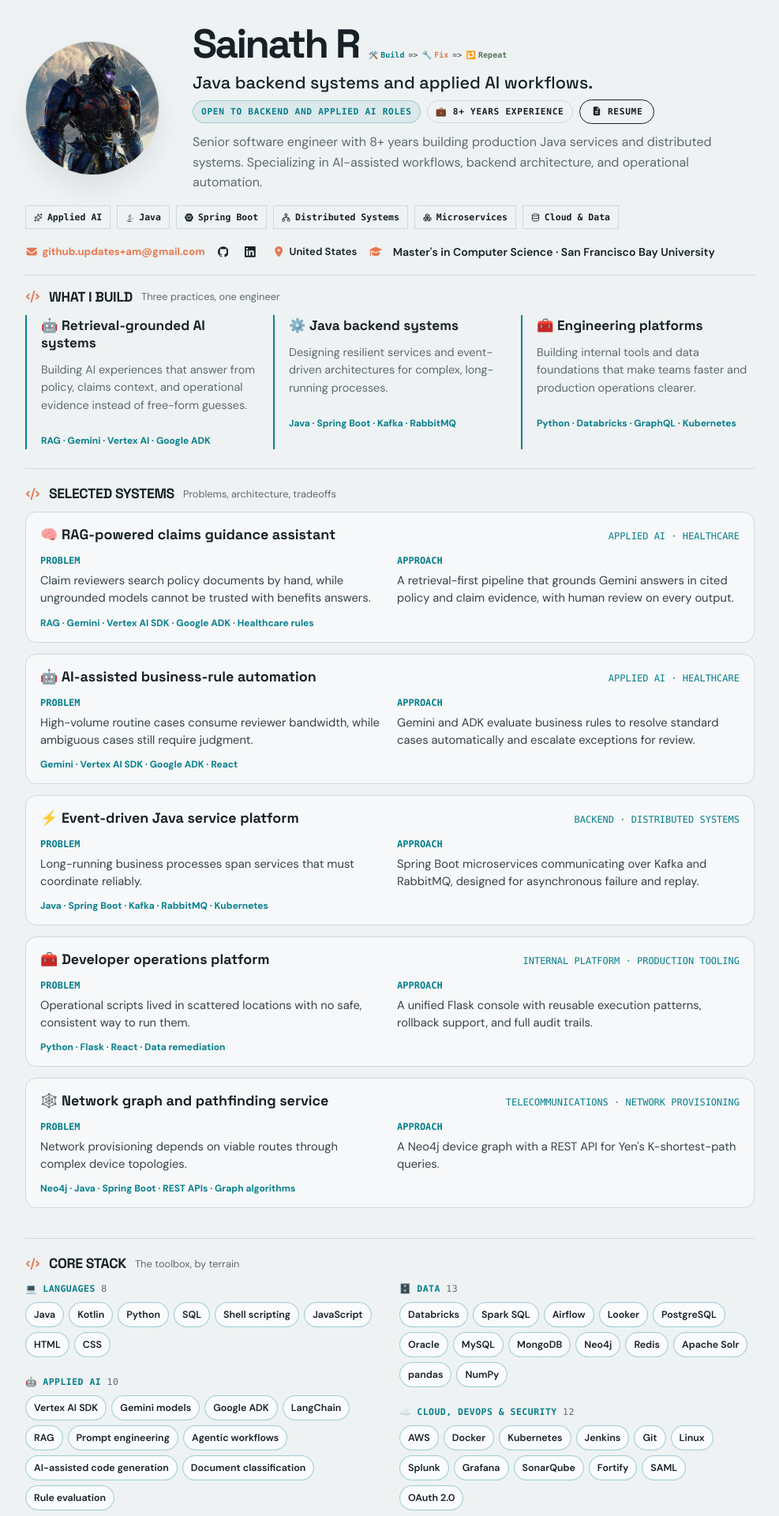
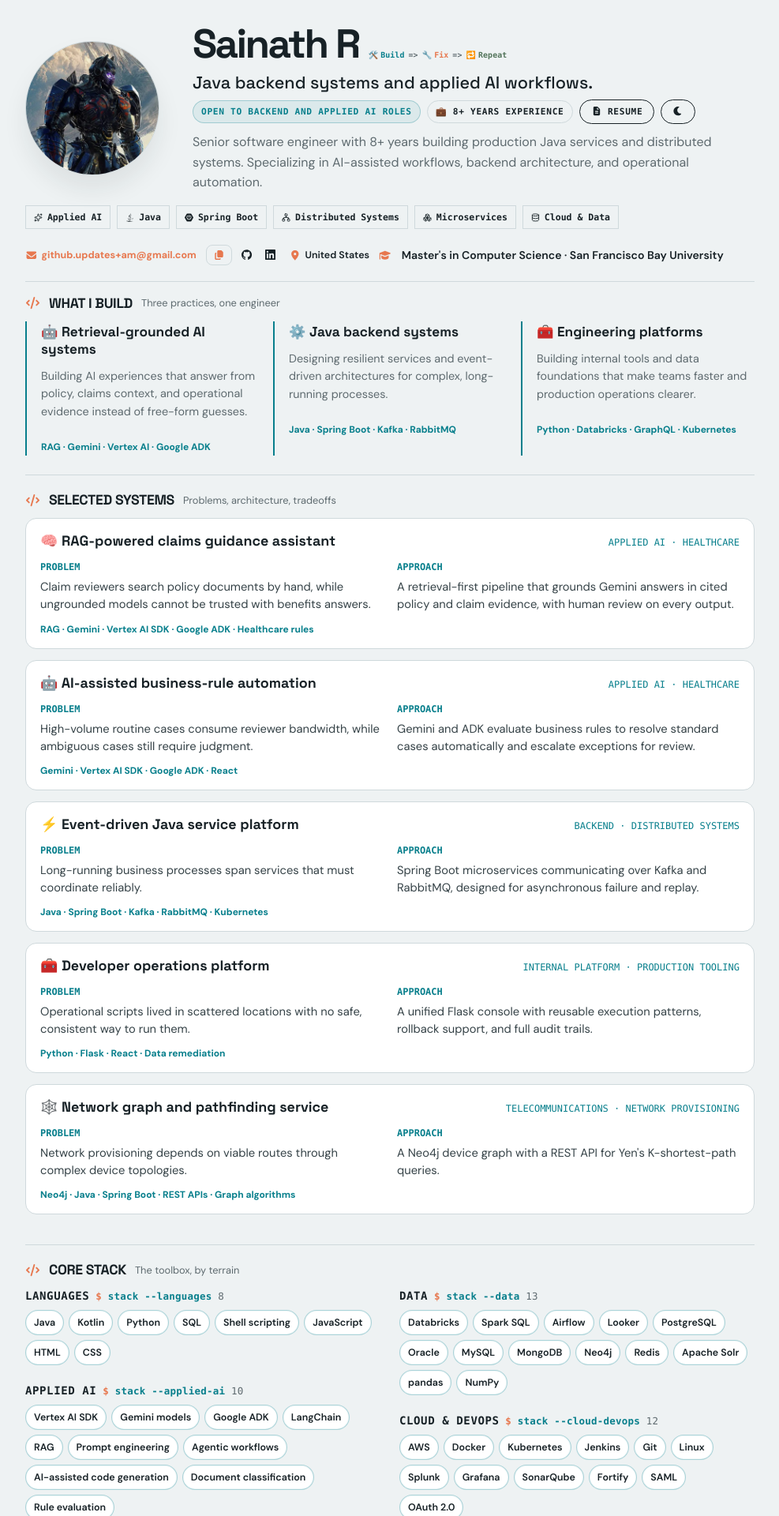
Before and after one commit to reddysainathn/reddysainathn.github.io, a React (Vite) app: page /#expertise in a window 1280 px wide. Shown: the top 1920 px of the page at 79% size, without its empty margins (146-1133 px from the left). Built offline with nearby package versions, Linux system fonts and the light colour scheme.

Commit message:
Add scroll reveals, OG share card, SPA fallback and testimonials scaffold

```diff
--- a/package.json
+++ b/package.json
@@ -14,6 +14,7 @@
   "scripts": {
     "dev": "vite",
     "build": "vite build",
+    "postbuild": "cp dist/index.html dist/404.html",
     "preview": "vite preview",
     "predeploy": "npm run build",
     "deploy": "gh-pages -d dist"
--- a/src/App.jsx
+++ b/src/App.jsx
@@ -7,6 +7,7 @@
 import Experience from './components/Experience';
 import Footer from './components/Footer';
 import PrintResume from './components/PrintResume';
+import Testimonials from './components/Testimonials';
 
 const App = () => {
   const data = resumeData;
@@ -19,6 +20,7 @@
         <SelectedWork work={data.selectedWork} />
         <Skills skills={data.skills} />
         <Experience experience={data.experience} defaultLogo={data.defaultLogo} />
+        <Testimonials testimonials={data.testimonials} />
         <Footer name={data.name} />
       </div>
       <PrintResume data={data} />
--- a/src/components/Hero.jsx
+++ b/src/components/Hero.jsx
@@ -1,9 +1,10 @@
-import React, { useState } from 'react';
+import React, { useState, useEffect, useRef } from 'react';
 import { FontAwesomeIcon } from '@fortawesome/react-fontawesome';
-import { faEnvelope, faFileLines, faGraduationCap, faLocationDot } from '@fortawesome/free-solid-svg-icons';
+import { faCheck, faCopy, faEnvelope, faFileLines, faGraduationCap, faLocationDot, faMoon, faSun } from '@fortawesome/free-solid-svg-icons';
 import { yearsOfExperience } from '../utils/dates';
 import { pdfFileName } from '../utils/pdf';
 import { trackEvent } from '../lib/events';
+import { getPreferredTheme, applyTheme } from '../lib/theme';
 import { TechIcon } from './TechIcon';
 
 const FALLBACK_IMAGE = '/images/profile-fallback.svg';
@@ -11,6 +12,45 @@
 const Hero = ({ data }) => {
   const [profileImage, setProfileImage] = useState(data.profileImage || FALLBACK_IMAGE);
   const heroYears = yearsOfExperience(data.experience);
+  const [theme, setTheme] = useState(getPreferredTheme);
+  const [copied, setCopied] = useState(false);
+  const manualTheme = useRef(false);
+
+  useEffect(() => { applyTheme(theme); }, [theme]);
+
+  useEffect(() => {
+    const query = window.matchMedia('(prefers-color-scheme: dark)');
+    const onChange = event => {
+      if (!manualTheme.current) setTheme(event.matches ? 'dark' : 'light');
+    };
+    if (query.addEventListener) query.addEventListener('change', onChange);
+    return () => { if (query.removeEventListener) query.removeEventListener('change', onChange); };
+  }, []);
+
+  const toggleTheme = () => {
+    manualTheme.current = true;
+    setTheme(previous => {
+      const next = previous === 'dark' ? 'light' : 'dark';
+      trackEvent('theme_toggle', { theme: next });
+      return next;
+    });
+  };
+
+  const copyEmail = async () => {
+    try {
+      await window.navigator.clipboard.writeText(data.email);
+    } catch {
+      const area = document.createElement('textarea');
+      area.value = data.email;
+      document.body.appendChild(area);
+      area.select();
+      try { document.execCommand('copy'); } catch { /* ignore */ }
+      area.remove();
+    }
+    setCopied(true);
+    trackEvent('contact_copy');
+    window.setTimeout(() => setCopied(false), 2000);
+  };
 
   return (
     <section className="introduction">
@@ -33,6 +73,7 @@
             {data.availability && <span className="availability-badge">{data.availability}</span>}
             {Number.isFinite(heroYears) && heroYears > 0 && <span className="years-pill">💼 {heroYears}+ years experience</span>}
             <button type="button" className="print-button no-print" onClick={() => { trackEvent('print_resume_click'); const prevTitle = document.title; document.title = pdfFileName(); window.print(); document.title = prevTitle; }}><FontAwesomeIcon icon={faFileLines} /> Resume</button>
+            <button type="button" className="print-button no-print" onClick={toggleTheme} aria-pressed={theme === 'dark'} aria-label={theme === 'dark' ? 'Switch to light mode' : 'Switch to dark mode'} title="Toggle theme"><FontAwesomeIcon icon={theme === 'dark' ? faSun : faMoon} /></button>
           </div>
           <p className="intro-copy">{data.intro.replace('{years}', heroYears ?? 10)}</p>
         </div>
@@ -60,6 +101,7 @@
       </div>
       <div className="contact-links">
         <a className="email-link" href={`mailto:${data.email}?subject=Hello%20Sainath`}><FontAwesomeIcon icon={faEnvelope} /> {data.email}</a>
+        <button type="button" className="icon-button no-print" onClick={copyEmail} aria-label={copied ? 'Email address copied' : 'Copy email address'} title={copied ? 'Copied!' : 'Copy email'}><FontAwesomeIcon icon={copied ? faCheck : faCopy} /></button>
         <a href={data.github} target="_blank" rel="noopener noreferrer" aria-label="GitHub profile" title="GitHub"><TechIcon name="github" /></a>
         <a href={data.linkedin} target="_blank" rel="noopener noreferrer" aria-label="LinkedIn profile" title="LinkedIn"><TechIcon name="linkedin" /></a>
         <span><FontAwesomeIcon icon={faLocationDot} /> {data.location}</span>
--- a/src/components/Skills.jsx
+++ b/src/components/Skills.jsx
@@ -1,13 +1,7 @@
 import { FontAwesomeIcon } from '@fortawesome/react-fontawesome';
 import { faCode } from '@fortawesome/free-solid-svg-icons';
 
-const CATEGORY_ICONS = {
-  'Languages': '💻',
-  'Applied AI': '🤖',
-  'Backend & Platform': '⚙️',
-  'Data': '🗄️',
-  'Cloud, DevOps & Security': '☁️',
-};
+const slug = category => category.toLowerCase().replace(/[^a-z0-9]+/g, '-').replace(/^-|-$/g, '');
 
 const Skills = ({ skills = {} }) => (
   <section id="skills" className="skills section-block">
@@ -15,7 +9,7 @@
     <div className="skills-grid">
       {Object.entries(skills).map(([category, skillList]) => (
         <div className="skill-group" key={category}>
-          <h3>{CATEGORY_ICONS[category] && <span aria-hidden="true">{CATEGORY_ICONS[category]}</span>} {category} <span className="skill-count">{(Array.isArray(skillList) ? skillList : []).length}</span></h3>
+          <p className="skill-cmd"><span className="skill-name">{category}</span> <span className="code-accent">$</span> stack --{slug(category)} <span className="skill-count">{(Array.isArray(skillList) ? skillList : []).length}</span></p>
           <div>{(Array.isArray(skillList) ? skillList : []).map(skill => <span className="skill-pill" key={skill}>{skill}</span>)}</div>
         </div>
       ))}
--- a/src/content/resumeData.json
+++ b/src/content/resumeData.json
@@ -78,6 +78,7 @@
       "stack": "Neo4j · Java · Spring Boot · REST APIs · Graph algorithms"
     }
   ],
+  "testimonials": [],
   "education": {
     "degree": "Master's in Computer Science",
     "school": "San Francisco Bay University",
@@ -89,7 +90,7 @@
     "Applied AI": ["Vertex AI SDK", "Gemini models", "Google ADK", "LangChain", "RAG", "Prompt engineering", "Agentic workflows", "AI-assisted code generation", "Document classification", "Rule evaluation"],
     "Backend & Platform": ["Spring Boot", "Flask", "HTMX", "React", "Kafka", "RabbitMQ", "Hibernate", "Liquibase", "Activiti", "Play Framework", "ExpressJS", "GraphQL"],
     "Data": ["Databricks", "Spark SQL", "Airflow", "Looker", "PostgreSQL", "Oracle", "MySQL", "MongoDB", "Neo4j", "Redis", "Apache Solr", "pandas", "NumPy"],
-    "Cloud, DevOps & Security": ["AWS", "Docker", "Kubernetes", "Jenkins", "Git", "Linux", "Splunk", "Grafana", "SonarQube", "Fortify", "SAML", "OAuth 2.0"]
+    "Cloud & DevOps": ["AWS", "Docker", "Kubernetes", "Jenkins", "Git", "Linux", "Splunk", "Grafana", "SonarQube", "Fortify", "SAML", "OAuth 2.0"]
   },
   "experience": [
     {
--- /dev/null
+++ b/src/lib/theme.js
@@ -0,0 +1,20 @@
+const VALID_THEMES = ['light', 'dark'];
+
+export const getPreferredTheme = () => {
+  if (typeof window === 'undefined') return 'light';
+  if (
+    typeof window.matchMedia === 'function' &&
+    window.matchMedia('(prefers-color-scheme: dark)').matches
+  ) {
+    return 'dark';
+  }
+  return 'light';
+};
+
+export const applyTheme = theme => {
+  if (typeof document === 'undefined') return;
+  const next = VALID_THEMES.includes(theme) ? theme : 'light';
+  document.documentElement.dataset.theme = next;
+  const meta = document.querySelector('meta[name="theme-color"]');
+  if (meta) meta.setAttribute('content', next === 'dark' ? '#0f1619' : '#087f8c');
+};
--- a/src/styles/App.css
+++ b/src/styles/App.css
@@ -1,4 +1,5 @@
-:root { --ink: #172126; --muted: #5e6a6f; --accent: #087f8c; --signal: #e7784f; --line: #cfd9dc; --paper: #eef2f3; --white: #ffffff; }
+:root { --ink: #172126; --muted: #5e6a6f; --accent: #087f8c; --signal: #e7784f; --line: #cfd9dc; --paper: #eef2f3; --white: #ffffff; --invert: #ffffff; --card: #ffffff; --body: #354247; --thumb: #52745a; color-scheme: light; }
+[data-theme="dark"] { --ink: #e9f0f2; --muted: #9fb0b5; --accent: #3fb6c2; --signal: #f0926b; --line: #2b3a40; --paper: #0f1619; --white: #ffffff; --invert: #10181b; --card: #172227; --body: #c2ced2; --thumb: #8fb996; color-scheme: dark; }
 body { background: var(--paper); color: var(--ink); }
 .portfolio { max-width: 980px; margin: 0 auto; padding: 18px 28px 36px; text-align: left; }
 .introduction { padding: 12px 0 18px; border-bottom: 1px solid var(--line); }
@@ -9,10 +10,8 @@
 .motto-step { display: inline-flex; gap: 3px; }
 .motto-step-1 { color: var(--accent); }
 .motto-step-2 { color: var(--signal); }
-.motto-step-3 { color: #52745a; }
+.motto-step-3 { color: var(--thumb); }
 .motto-arrow { color: var(--muted); margin: 0 5px; }
-.linkedin-link { align-items: center; background: var(--signal); border-radius: 50%; color: var(--white); display: inline-flex; font-size: .9rem; height: 28px; justify-content: center; line-height: 1; width: 28px; }
-.linkedin-link:hover { text-decoration: none; transform: translateY(-1px); }
 .intro-media { align-self: stretch; display: flex; flex: 0 0 auto; order: -1; }
 .profile-image { aspect-ratio: 1 / 1; border: 1px solid var(--line); border-radius: 50%; box-shadow: 0 18px 30px rgba(23, 33, 38, .08); height: 100%; margin: auto 0; max-height: 170px; max-width: 100%; object-fit: cover; object-position: center top; width: auto; }
 .eyebrow { color: var(--accent); font-family: 'SFMono-Regular', Consolas, monospace; font-size: .62rem; font-weight: 700; letter-spacing: .12em; margin: 0 0 12px; text-transform: uppercase; }
@@ -24,19 +23,18 @@
 .focus-tags { display: flex; flex-wrap: nowrap; gap: 8px; margin-top: 16px; overflow-x: auto; padding-bottom: 2px; }
 .focus-tags span { border: 1px solid var(--line); color: var(--ink); font-family: 'SFMono-Regular', Consolas, monospace; font-size: .72rem; font-weight: 700; padding: 7px 10px; }
 .focus-tags .tag-icon { height: .95em; margin-right: 6px; vertical-align: -2px; width: .95em; }
+[data-theme="dark"] .focus-tags span { background: var(--card); border-color: rgba(63, 182, 194, .5); }
 .contact-links .tag-icon, .pr-contact .tag-icon { height: 1.05em; margin-right: 5px; vertical-align: -2px; width: 1.05em; }
-.contact-links { align-items: center; display: flex; flex-wrap: nowrap; gap: 10px 16px; margin: 18px 0 0; overflow-x: auto; padding-bottom: 2px; white-space: nowrap; }
+.contact-links { align-items: center; display: flex; flex-wrap: nowrap; gap: 8px 12px; margin: 18px 0 0; overflow-x: auto; padding-bottom: 2px; white-space: nowrap; }
 .contact-links > * { flex: 0 0 auto; }
-.contact-links a, .contact-links span { color: var(--ink); font-size: .82rem; font-weight: 600; }
+.contact-links a, .contact-links span { color: var(--ink); font-size: .78rem; font-weight: 600; }
 .contact-links svg { color: var(--signal); margin-right: 5px; }
 .contact-links svg.tag-icon { color: inherit; }
 .contact-links .email-link { color: var(--signal); font-weight: 700; }
 .contact-links .education-inline { color: var(--muted); display: flex; gap: 8px; margin-top: 0; }
-.external-icon { font-size: .65rem; margin-left: 3px !important; }
 .education-inline { align-items: center; color: var(--muted); display: flex; flex-wrap: wrap; gap: 8px; margin-top: 18px; }
 .education-inline svg { color: var(--signal); }
 .education-inline span { font-size: .88rem; }
-.education-date { color: var(--muted); }
 .section-block { padding: 16px 0; border-bottom: none; }
 .selected-work.section-block { border-bottom: none; }
 .section-heading { align-items: center; display: flex; gap: 11px; margin-bottom: 12px; }
@@ -49,23 +47,21 @@
 .specialty p { color: var(--muted); font-size: .9rem; line-height: 1.55; margin: 0 0 22px; }
 .specialty span { color: var(--accent); font-size: .75rem; font-weight: 700; line-height: 1.45; }
 .work-list { border-top: none; }
-.work-item { background: rgba(255, 255, 255, .5); border: 1px solid var(--line); border-radius: 14px; margin-bottom: 14px; padding: 16px 18px; transition: border-color .2s ease, box-shadow .2s ease, transform .2s ease; }
+.work-item { background: var(--card); border: 1px solid var(--line); border-radius: 14px; margin-bottom: 14px; padding: 16px 18px; transition: border-color .2s ease, box-shadow .2s ease, transform .2s ease; }
 .work-item:hover { border-color: var(--accent); box-shadow: 0 10px 24px rgba(23, 33, 38, .08); transform: translateY(-2px); }
 .work-header { align-items: baseline; display: flex; gap: 16px; justify-content: space-between; margin-bottom: 10px; }
 .work-header h3 { color: var(--ink); font-size: 1.12rem; margin: 0; }
 .work-header small { color: var(--accent); font-family: 'SFMono-Regular', Consolas, monospace; font-size: .75rem; text-align: right; text-transform: uppercase; }
 .work-notes { display: grid; gap: 12px 18px; grid-template-columns: repeat(2, 1fr); }
 .work-notes b { color: var(--accent); font-family: 'SFMono-Regular', Consolas, monospace; font-size: .75rem; text-transform: uppercase; }
-.work-notes p { color: #354247; font-size: .92rem; line-height: 1.5; margin: 5px 0 0; }
+.work-notes p { color: var(--body); font-size: .92rem; line-height: 1.5; margin: 5px 0 0; }
 .work-stack { color: var(--accent); font-size: .75rem; font-weight: 700; grid-column: 1 / -1; }
-.education-row { display: flex; justify-content: space-between; gap: 24px; font-size: .95rem; }
-.education-row span { color: var(--muted); }
 .skills-grid { column-count: 2; column-gap: 24px; }
 .skill-group { break-inside: avoid; margin-bottom: 16px; padding-top: 2px; }
 .skill-group h3 { color: var(--accent); font-family: 'SFMono-Regular', Consolas, monospace; font-size: .72rem; letter-spacing: .04em; margin: 0 0 10px; text-transform: uppercase; }
-.skill-pill { background: rgba(255, 255, 255, .7); border: 1px solid rgba(8, 127, 140, .34); border-radius: 999px; box-shadow: inset 0 0 0 1px rgba(8, 127, 140, .06); color: var(--ink); display: inline-block; font-size: .78rem; font-weight: 600; margin: 0 6px 6px 0; padding: 7px 10px; }
+.skill-pill { background: var(--card); border: 1px solid rgba(8, 127, 140, .34); border-radius: 999px; box-shadow: inset 0 0 0 1px rgba(8, 127, 140, .06); color: var(--ink); display: inline-block; font-size: .78rem; font-weight: 600; margin: 0 6px 6px 0; padding: 7px 10px; }
 .timeline-tech { display: flex; flex-wrap: wrap; gap: 7px; }
-.timeline-tech span { background: rgba(255, 255, 255, .8); border: 1px solid rgba(8, 127, 140, .34); border-radius: 999px; color: var(--ink); display: inline-block; font-family: 'SFMono-Regular', Consolas, monospace; font-size: .7rem; font-weight: 600; line-height: 1; margin: 0 6px 6px 0; padding: 7px 10px; }
+.timeline-tech span { background: var(--card); border: 1px solid rgba(8, 127, 140, .34); border-radius: 999px; color: var(--ink); display: inline-block; font-family: 'SFMono-Regular', Consolas, monospace; font-size: .7rem; font-weight: 600; line-height: 1; margin: 0 6px 6px 0; padding: 7px 10px; }
 .experience-card { display: grid; gap: 20px; grid-template-columns: 18px 84px minmax(0, 1fr); padding: 25px 0; position: relative; }
 .experience-card:first-of-type { border-top: none; }
 .timeline-marker { align-items: center; display: flex; justify-content: center; position: relative; }
@@ -73,9 +69,18 @@
 .timeline-rail { background: linear-gradient(transparent 0, var(--accent) 48px, var(--line) 160px, var(--line) calc(100% - 24px), transparent 100%); bottom: 0; left: 9px; position: absolute; top: 0; width: 2px; z-index: 1; }
 .experience .section-heading { background: var(--paper); position: relative; z-index: 1; }
 .timeline-marker span { background: var(--paper); border: 2px solid var(--accent); border-radius: 50%; height: 12px; position: relative; width: 12px; z-index: 2; }
-.current-role .timeline-marker span { background: var(--signal); border-color: var(--signal); box-shadow: 0 0 0 5px var(--paper), 0 0 0 7px rgba(231, 120, 79, .28); }
+@keyframes current-pulse {
+  0%, 100% { box-shadow: 0 0 0 5px var(--paper), 0 0 0 7px rgba(231, 120, 79, .28); }
+  50% { box-shadow: 0 0 0 5px var(--paper), 0 0 0 12px rgba(231, 120, 79, .10); }
+}
+.current-role .timeline-marker span { animation: current-pulse 3s ease-in-out infinite; background: var(--signal); border-color: var(--signal); box-shadow: 0 0 0 5px var(--paper), 0 0 0 7px rgba(231, 120, 79, .28); }
+@media (prefers-reduced-motion: reduce) {
+  .current-role .timeline-marker span { animation: none; }
+}
 .logo-container { align-items: flex-start; display: flex; flex-shrink: 0; height: 58px; justify-content: center; width: 84px; }
 .company-logo { max-height: 58px; max-width: 84px; }
+[data-theme="dark"] .logo-container { background: #fff; border-radius: 12px; box-sizing: border-box; padding: 6px; }
+[data-theme="dark"] .company-logo { max-height: 100%; max-width: 100%; }
 .experience-details { flex-grow: 1; min-width: 0; }
 .role-line { align-items: baseline; display: flex; gap: 18px; justify-content: space-between; }
 .role-line h3 { color: var(--ink); font-size: 1.25rem; margin: 0; }
@@ -83,7 +88,7 @@
 .company-line { color: var(--ink); font-size: .86rem; font-weight: 600; margin: 4px 0 10px; }
 .company-line strong { font-weight: 700; }
 .company-line span { color: var(--muted); padding: 0 7px; }
-.responsibilities-list { color: #354247; line-height: 1.6; margin: 0; padding-left: 19px; }
+.responsibilities-list { color: var(--body); line-height: 1.6; margin: 0; padding-left: 19px; }
 .responsibilities-list li { margin: 8px 0; }
 .responsibilities-list a { color: var(--accent); font-weight: 600; }
 a { color: var(--accent); text-decoration: none; }
@@ -93,24 +98,34 @@
 .years-pill { border: 1px solid var(--line); border-radius: 999px; color: var(--ink); font-family: 'SFMono-Regular', Consolas, monospace; font-size: .7rem; font-weight: 700; letter-spacing: .06em; padding: 7px 10px; text-transform: uppercase; }
 .contact-links > * { align-items: center; display: inline-flex; }
 ::selection { background: var(--accent); color: #fff; }
+.reveal { opacity: 0; transform: translateY(14px); transition: opacity .5s ease, transform .5s ease; }
+.reveal.revealed { opacity: 1; transform: none; }
+@media (prefers-reduced-motion: reduce) {
+  .reveal { opacity: 1; transform: none; transition: none; }
+}
 html { scroll-behavior: smooth; }
 section[id] { scroll-margin-top: 12px; }
 .section-tag { color: var(--muted); font-size: .8rem; font-weight: 400; }
 .specialty { transition: border-color .2s ease, transform .2s ease; }
 .specialty:hover { border-color: var(--signal); transform: translateX(4px); }
 .skill-pill, .timeline-tech span { transition: background .2s ease, transform .2s ease; }
-.skill-pill:hover, .timeline-tech span:hover { background: #fff; transform: translateY(-1px); }
-.timeline-marker::before { background: linear-gradient(var(--accent), var(--line)); }
+.skill-pill:hover, .timeline-tech span:hover { background: var(--card); transform: translateY(-1px); }
 a { text-decoration-thickness: 1px; text-underline-offset: 3px; }
 a:focus-visible, button:focus-visible { outline: 2px solid var(--signal); outline-offset: 2px; }
 .experience-card { border-radius: 12px; transition: background .2s ease; }
-.experience-card:hover { background: rgba(255, 255, 255, .55); }
+.experience-card:hover { background: var(--card); }
 .section-block + .section-block { border-top: 1px solid var(--line); margin-top: 8px; padding-top: 20px; }
 .skill-count { color: var(--muted); font-weight: 400; }
+.skill-cmd { color: var(--accent); font-family: 'SFMono-Regular', Consolas, monospace; font-size: .78rem; font-weight: 700; letter-spacing: .02em; margin: 0 0 10px; }
+.skill-name { color: var(--ink); font-size: .88rem; letter-spacing: .04em; text-transform: uppercase; }
 .site-footer { border-top: 1px solid var(--line); margin-top: 8px; padding: 20px 0 8px; text-align: center; }
+.testimonial-list { display: grid; gap: 14px; grid-template-columns: repeat(2, 1fr); }
+.testimonial { background: var(--card); border: 1px solid var(--line); border-radius: 14px; margin: 0; padding: 16px 18px; }
+.testimonial blockquote { color: var(--body); font-size: .95rem; font-style: italic; line-height: 1.6; margin: 0 0 10px; }
+.testimonial figcaption { color: var(--muted); font-size: .8rem; font-weight: 600; }
 .footer-line { color: var(--muted); font-family: 'SFMono-Regular', Consolas, monospace; font-size: .75rem; margin: 4px 0; }
 .code-accent { color: var(--signal); font-weight: 700; }
-.timeline-marker span[data-tenure]::after { background: var(--ink); border-radius: 8px; bottom: calc(100% + 10px); color: #fff; content: attr(data-tenure); font-family: 'SFMono-Regular', Consolas, monospace; font-size: .7rem; font-weight: 700; left: 50%; opacity: 0; padding: 6px 10px; pointer-events: none; position: absolute; transform: translate(-50%, 4px); transition: opacity .15s ease, transform .15s ease; white-space: nowrap; z-index: 5; }
+.timeline-marker span[data-tenure]::after { background: var(--ink); border-radius: 8px; bottom: calc(100% + 10px); color: var(--invert); content: attr(data-tenure); font-family: 'SFMono-Regular', Consolas, monospace; font-size: .7rem; font-weight: 700; left: 50%; opacity: 0; padding: 6px 10px; pointer-events: none; position: absolute; transform: translate(-50%, 4px); transition: opacity .15s ease, transform .15s ease; white-space: nowrap; z-index: 5; }
 .timeline-marker span[data-tenure]:hover::after { opacity: 1; transform: translate(-50%, 0); }
 @media (max-width: 1024px) {
   .portfolio { padding: 18px 22px 32px; }
@@ -132,7 +147,6 @@
   .company-logo { max-height: 44px; max-width: 52px; }
   .role-line { align-items: flex-start; flex-direction: column; gap: 5px; }
   .duration { white-space: normal; }
-  .education-row { flex-direction: column; gap: 6px; }
   .specialty-grid { grid-template-columns: 1fr; }
   .work-notes { grid-template-columns: 1fr; }
   .work-stack { grid-column: auto; }
@@ -142,7 +156,10 @@
   .focus-tags { flex-wrap: wrap; overflow-x: visible; }
 }
 .print-button { background: transparent; border: 1px solid var(--ink); border-radius: 999px; color: var(--ink); cursor: pointer; font-family: 'SFMono-Regular', Consolas, monospace; font-size: .7rem; font-weight: 700; letter-spacing: .06em; padding: 8px 14px; text-transform: uppercase; }
-.print-button:hover { background: var(--ink); color: #fff; }
+.print-button:hover { background: var(--ink); color: var(--invert); }
+.icon-button { align-items: center; background: transparent; border: 1px solid var(--line); border-radius: 8px; color: var(--muted); cursor: pointer; display: inline-flex; font-size: .75rem; justify-content: center; padding: 6px 8px; }
+.icon-button:hover { border-color: var(--accent); color: var(--accent); }
+.icon-button svg { margin: 0; }
 .work-links { display: flex; flex-wrap: wrap; gap: 8px 16px; margin-top: 10px; }
 .work-links a { font-size: .82rem; font-weight: 700; }
 @media print {
@@ -161,6 +178,7 @@
 @media print {
   .portfolio { display: none !important; }
   .print-only { display: block !important; }
+  .reveal { opacity: 1 !important; transform: none !important; }
   .print-resume { color: #000; font-size: 11px; line-height: 1.45; }
   .print-resume h1 { font-size: 22px; letter-spacing: 0; }
   .print-resume h2 { border-bottom: 1px solid #000; font-size: 12px; letter-spacing: .06em; margin: 12px 0 6px; padding-bottom: 2px; text-transform: uppercase; }
@@ -182,3 +200,6 @@
 @media (max-width: 360px) {
   .motto { white-space: normal; }
 }
+@media print {
+  :root { --ink: #172126; --muted: #5e6a6f; --accent: #087f8c; --signal: #e7784f; --line: #cfd9dc; --paper: #ffffff; --invert: #ffffff; --card: #ffffff; --body: #354247; --thumb: #52745a; color-scheme: light; }
+}
```
Also changed, not shown: index.html (+8 -2 lines), src/components/Testimonials.jsx (added, +23 -0 lines), public/og-card.png (added), public/og-card.svg (added), src/lib/events.js.
